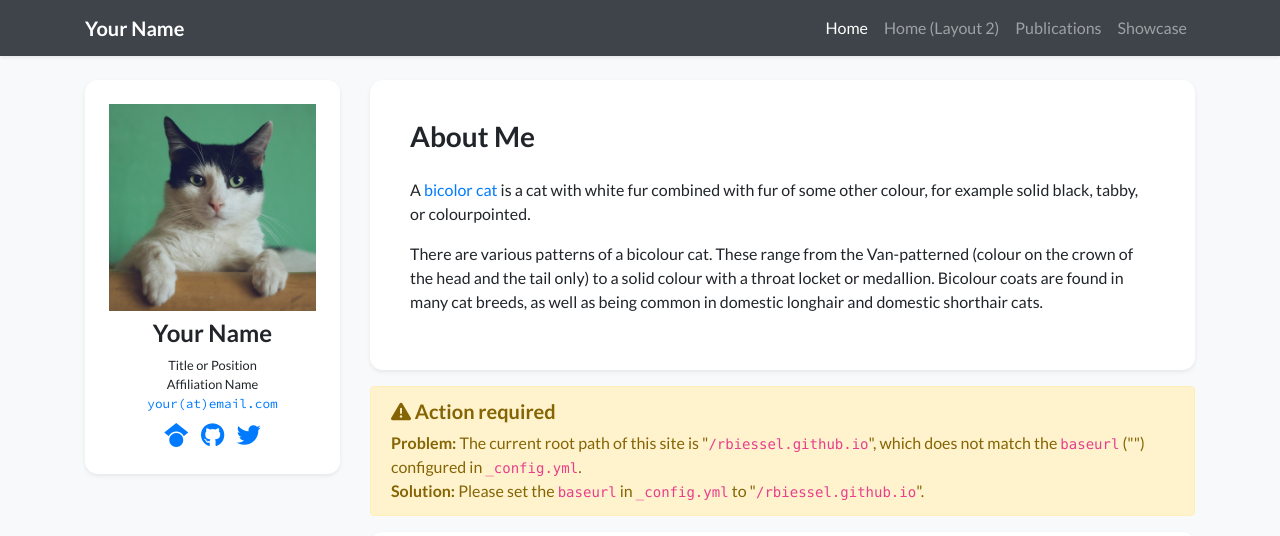
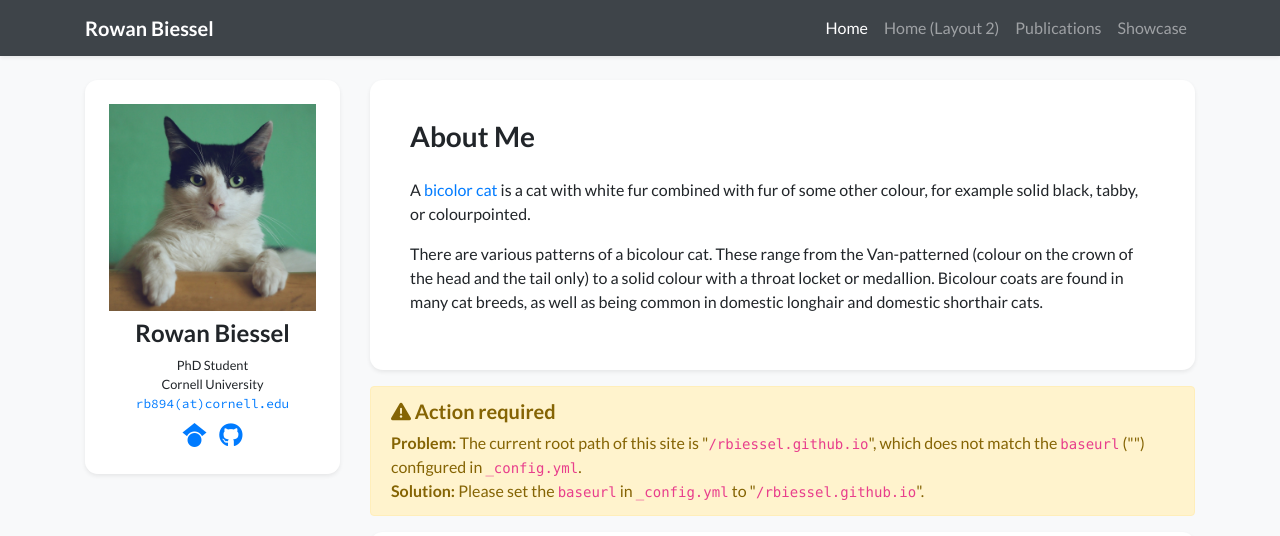
Before and after one commit to rbiessel/rbiessel.github.io, a Jekyll site: the page built from index.html, in a window 1280 px wide. Shown: the top 536 px of the page. Built offline with Jekyll 4.4.1, drawn with Linux system fonts in a browser that asks for light colours; nearby versions of some CDN libraries; a style sheet for code colours, icons or effects is not loaded.

Commit message:
testing profile updates

```diff
--- a/_data/profile.yml
+++ b/_data/profile.yml
@@ -1,18 +1,17 @@
-primary_name: "Your Name"
+primary_name: "Rowan Biessel"
 secondary_name: ""
-navbar_name: "Your Name"
+navbar_name: "Rowan Biessel"
 
 positions:
-- name: Title or Position
-- name: Affiliation Name
+- name: PhD Student
+- name: Cornell University
   logo: /assets/images/badges/MIT_Social_circle.png  # Logo is optional
 
 
-email: "your@email.com"
+email: "rb894@cornell.edu"
 # cv_link: link-to-your-cv-file
-gscholar: xFmQpf4AAAAJ  # This is an example, replace it with your own Google Scholar ID
-github: your_github_id
-twitter: your_twitter_id  # Do not include the '@' symbol
+gscholar: dQWmVG8AAAAJ  # This is an example, replace it with your own Google Scholar ID
+github: rbiessel
 # wechat_qrcode: /assets/images/etc/wechat.jpg
 # wechat_prompt: >-
 #   Please tell me your <strong>name</strong> and <strong>affiliation</strong> (current or past) when adding my wechat. Thanks!
```
